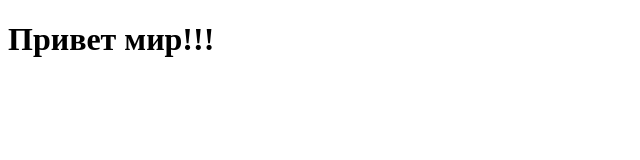
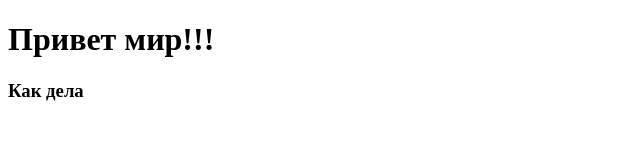
Before and after one commit to 1MOK-Menshenin/web-test, a plain HTML site: page index.html in a window 1280 px wide. Shown: the full height of the page, 0-640 px from the left. Drawn offline with Linux system fonts and the light colour scheme.

Commit message:
Изменил index

```diff
--- a/index.html
+++ b/index.html
@@ -10,7 +10,9 @@
     <header>
         <h1>Привет мир!!!</h1>
     </header>
-    <main></main>
+    <main>
+        <h3>Как дела</h3>
+    </main>
     <footer></footer>
 </body>
 </html>
```
